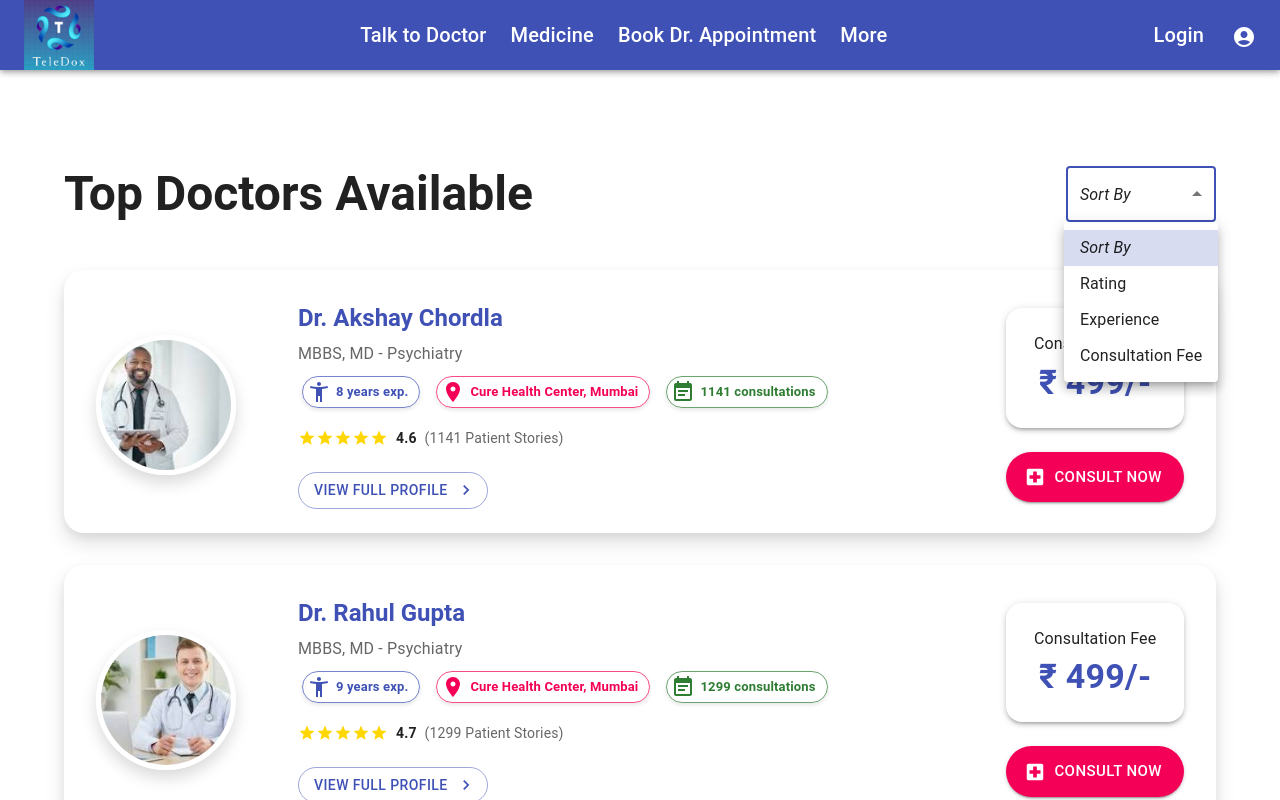
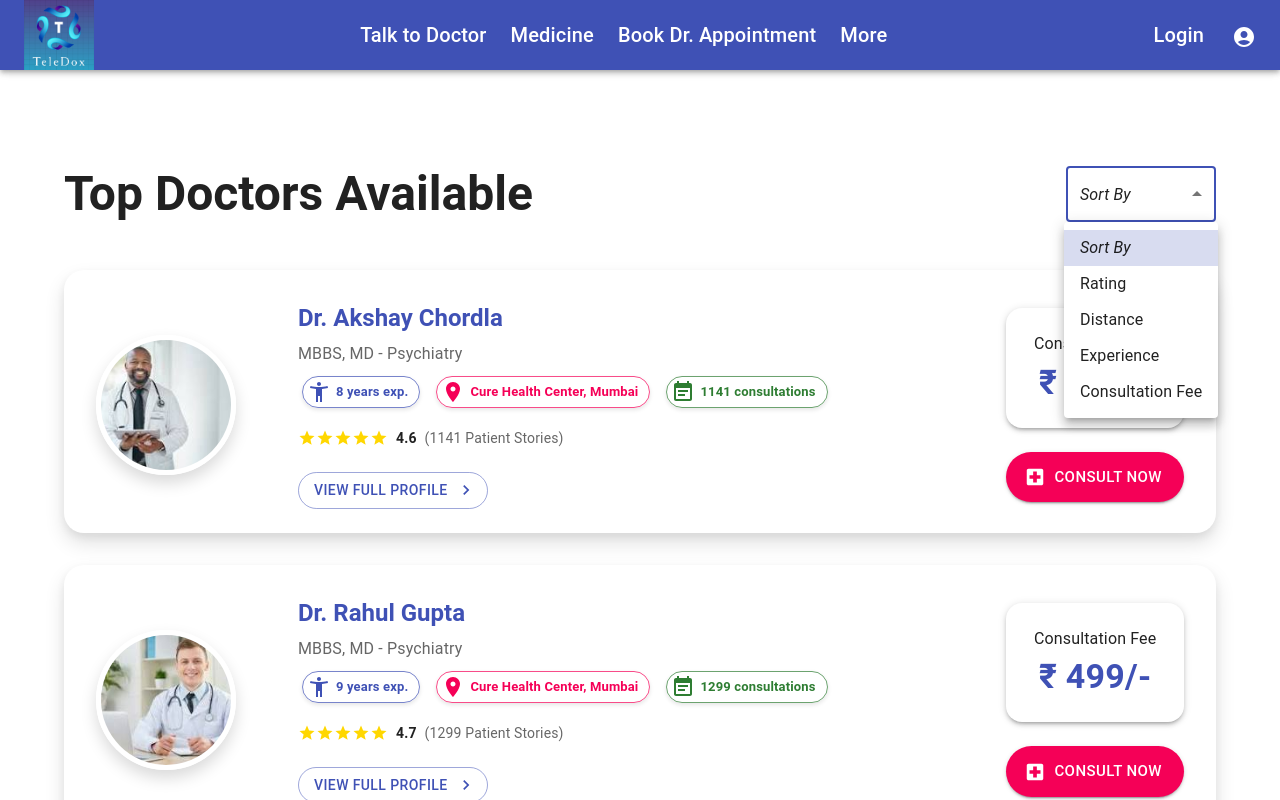
Before and after one commit to Bikisome/Telemedicine, a React (Vite) app: page /showalldoctors in a window 1280 px wide. Both pictures are taken after a click on the element "Sort By". Shown: the top 800 px of the page. Built offline with nearby package versions, Linux system fonts and the light colour scheme; no server answers.

Commit message:
added few more

```diff
--- a/src/pages/ShowAllDrs.jsx
+++ b/src/pages/ShowAllDrs.jsx
@@ -201,6 +201,7 @@ const ShowAllDrs = () => {
                 <em>Sort By</em>
               </MenuItem>
               <MenuItem value="rating">Rating</MenuItem>
+              <MenuItem value="distance">Distance</MenuItem>
               <MenuItem value="experience">Experience</MenuItem>
               <MenuItem value="fee">Consultation Fee</MenuItem>
             </Select>
```
